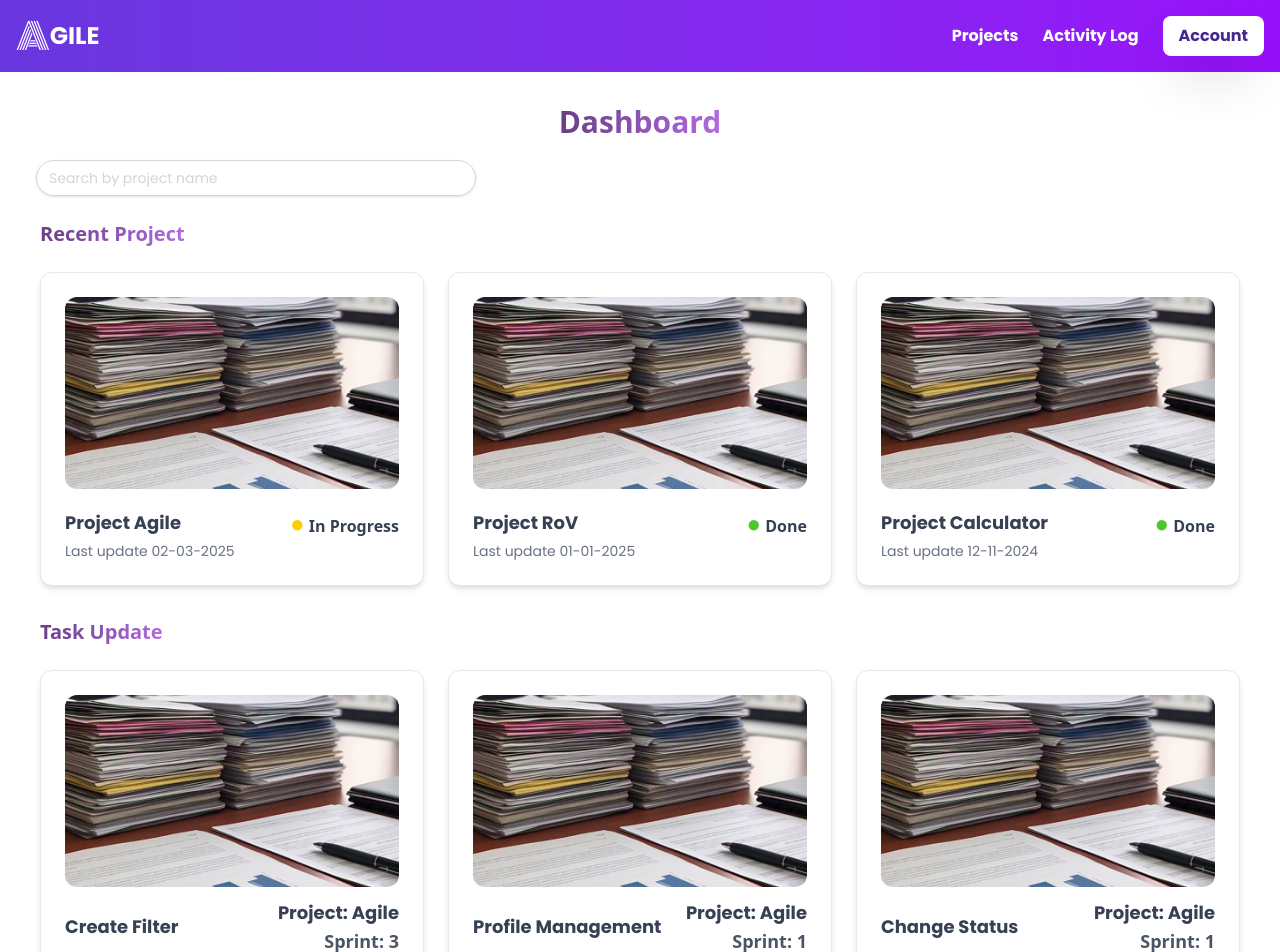
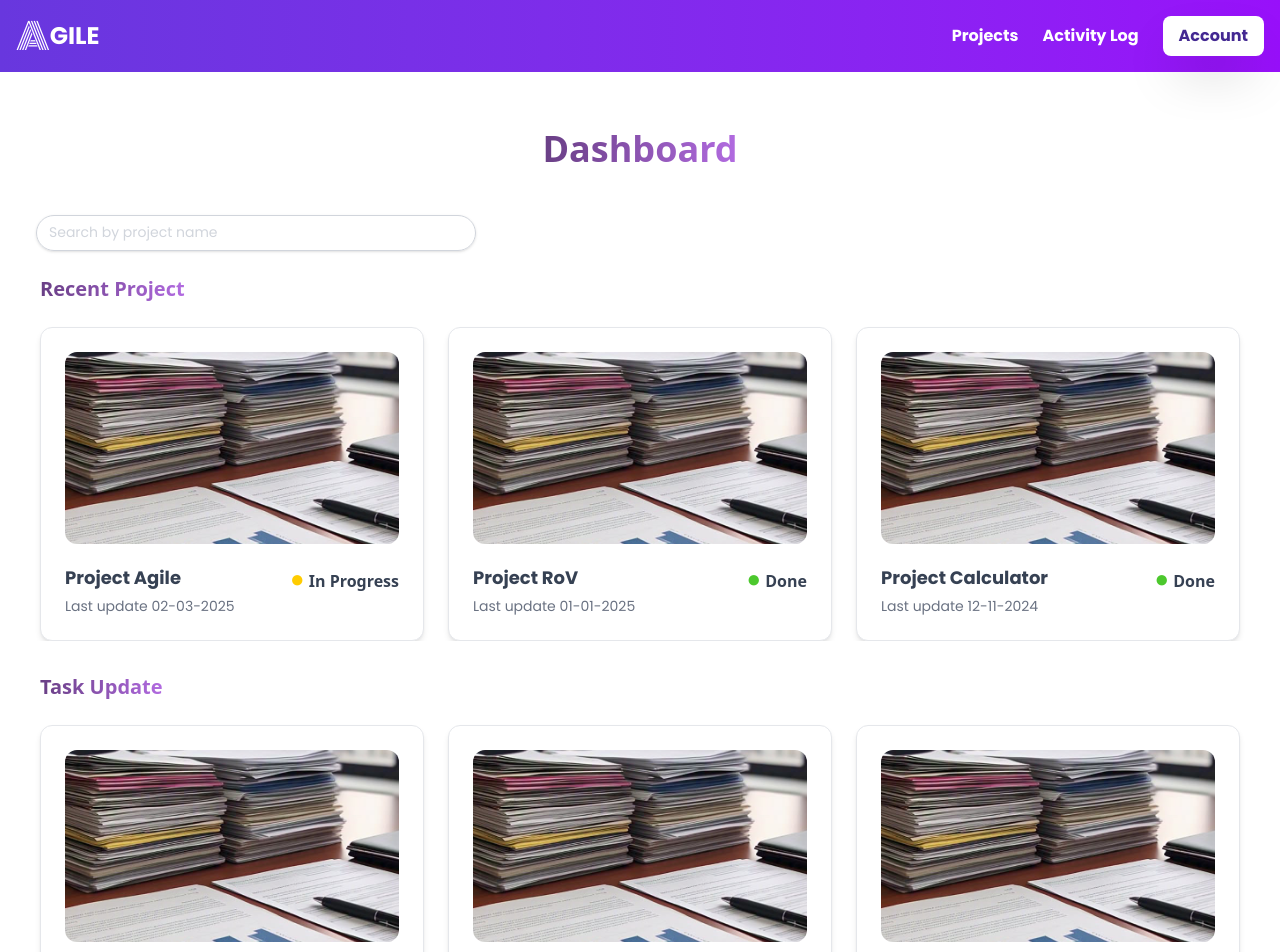
Before and after one commit to CSC105-2024/G12-Agile, a React (Vite) app: page /dashboard in a window 1280 px wide. Shown: the top 952 px of the page. Built offline with nearby package versions, Linux system fonts and the light colour scheme.

Commit message:
เพิ่มการเลื่อน DB

```diff
--- a/src/pages/Dashboard.jsx
+++ b/src/pages/Dashboard.jsx
@@ -7,8 +7,8 @@ const Dashboard = () => {
     <div className="min-h-screen flex flex-col ">
       {/* Header */}
       <div className="w-full text-center mt-8">
-        <span className="inline-block bg-gradient-to-r from-[#693F85] to-[#B26BE1] bg-clip-text text-transparent text-3xl font-bold">
-          Dashboard
+        <span className="inline-block bg-gradient-to-r from-[#693F85] to-[#B26BE1] bg-clip-text text-transparent text-4xl font-extrabold leading-relaxed pt-4 pb-4">
+         Dashboard
         </span>
       </div>
 
@@ -17,13 +17,13 @@ const Dashboard = () => {
         <input
           type="text"
           placeholder="Search by project name"
-          className=" font-poppins placeholder-gray-300 w-110 h-9 p-3 border border-gray-300 rounded-3xl shadow-sm focus:outline-none focus:ring-2 focus:ring-purple-500 text-sm"
+          className=" font-poppins placeholder-gray-300 w-110 h-9 p-3 border border-gray-300 rounded-3xl shadow-sm focus:outline-none focus:ring-2 focus:ring-purple-500 text-sm "
         />
       </div>
 
       {/* Recent Project Section */}
-      <div className="mt-6 px-10">
-        <div className="w-full">
+      <div className="mt-6 px-10 overflow-x-auto">
+        <div className="w-full flex-nowrap min-w-[1800px] ">
           <span className="inline-block bg-gradient-to-r from-[#693F85] to-[#B26BE1] bg-clip-text text-transparent text-xl font-bold">
             Recent Project
           </span>
@@ -48,6 +48,7 @@ const Dashboard = () => {
               status: "Done",
               color: "#4CC82D", // สีเขียว
             },
+
           ].map((project, index) => (
             <div
               key={index}
@@ -75,14 +76,14 @@ const Dashboard = () => {
         </div>
       </div>
       {/* Task Update Section */}
-      <div className="mt-8 px-10">
-        <div className="w-full flex justify-between items-center">
+      <div className="mt-8 px-10 overflow-x-auto">
+        <div className="w-full flex justify-between items-center flex-nowrap min-w-[1800px]">
           <span className="inline-block bg-gradient-to-r from-[#693F85] to-[#B26BE1] bg-clip-text text-transparent text-xl font-bold">
             Task Update
           </span>
         </div>
         <div className="grid grid-cols-3 gap-6 mt-6  text-gray-700">
-          <div className="bg-white p-6 shadow-md rounded-xl border border-gray-200 flex flex-col items-start text-left">
+          <div className="bg-white p-6 shadow-md rounded-xl border border-gray-200 flex flex-col items-start text-left ">
             <img
               src={rectangleImg}
               alt="Create Filter"
```
